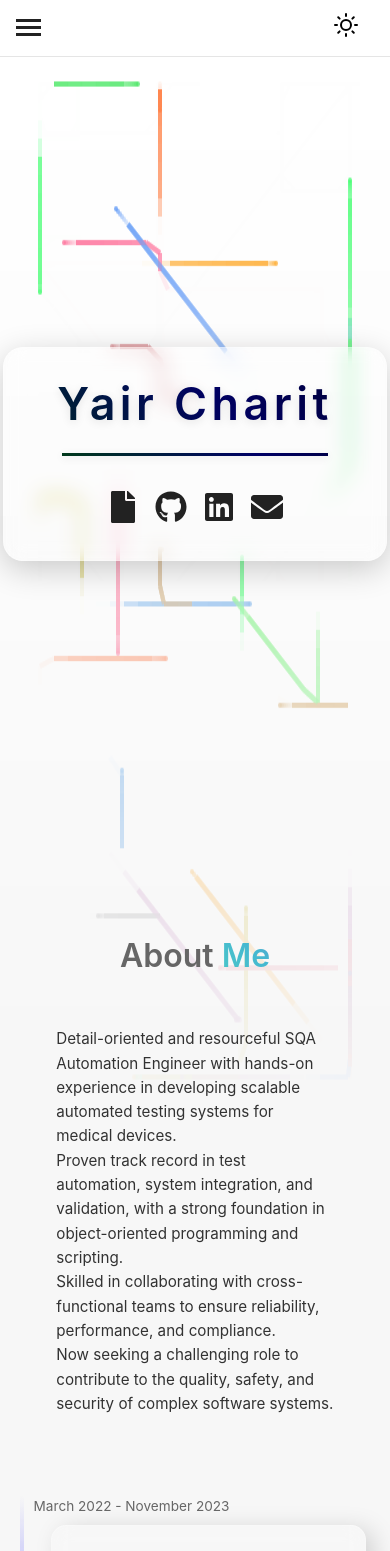
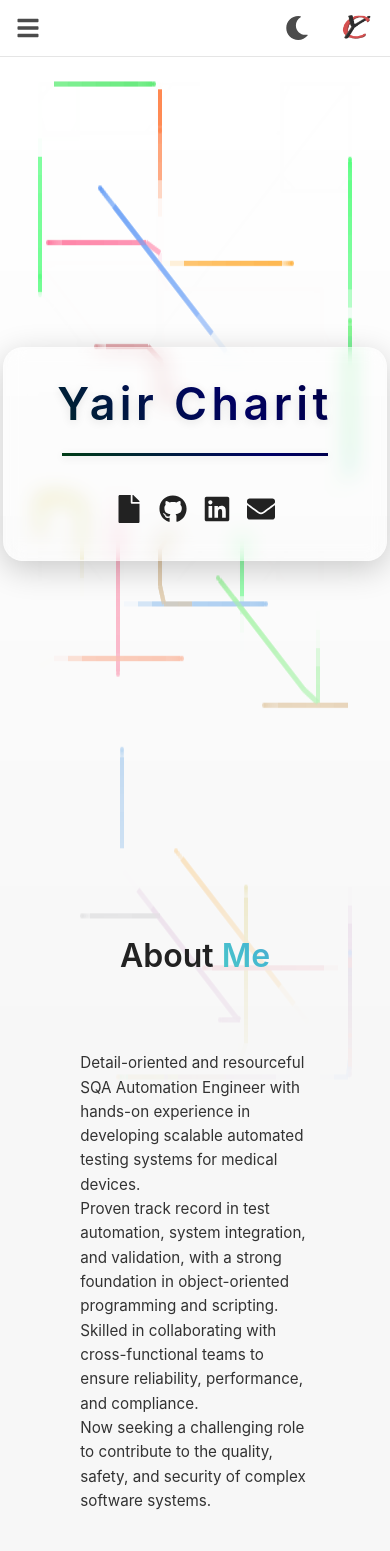
Before and after one commit to yaircharit/yaircharit.github.io, a React (Vite) app: page / in a window 390 px wide. Shown: the top 1551 px of the page. Built offline with nearby package versions, Linux system fonts and the light colour scheme.

Commit message:
Refactor contact icons and update icon usage across components; enhance Navbar with responsive design and logo integration; restructure myData.json for better responsiveness.

```diff
--- a/src/components/ContactIcons.jsx
+++ b/src/components/ContactIcons.jsx
@@ -1,6 +1,6 @@
 import React from "react";
 import { Link } from "react-router-dom";
-import {contactData} from "../data/myData.json";
+import myData from "../data/myData.json";
 import Icon from "./Icon";
 
 function isExternal(url) {
@@ -8,9 +8,10 @@ function isExternal(url) {
 }
 
 export default function ContactIcons({ ignoreDarkMode = false }) {
+  const contactData = myData.contactData || [];
   return (
     <div className={`contact-icons${ignoreDarkMode ? " ignore-darkmode" : ""}`}>
-      {Object.entries(contactData).map(([label, url]) =>
+      {contactData.map(({ label, url, icon }) =>
         isExternal(url) ? (
           <a
             key={label}
@@ -21,7 +22,7 @@ export default function ContactIcons({ ignoreDarkMode = false }) {
             aria-label={label}
             style={{ fontSize: "2rem", margin: "0 0.5rem" }}
           >
-            <Icon name={label} />
+            <Icon name={icon} size={28} />
           </a>
         ) : (
           <Link
@@ -31,7 +32,7 @@ export default function ContactIcons({ ignoreDarkMode = false }) {
             aria-label={label}
             style={{ fontSize: "2rem", margin: "0 0.5rem" }}
           >
-            <Icon name={label} />
+            <Icon name={icon} size={28} />
           </Link>
         )
       )}
--- a/src/components/Icon.jsx
+++ b/src/components/Icon.jsx
@@ -1,17 +1,9 @@
-import React from "react";
-import { FaGithub, FaLinkedin, FaEnvelope, FaFile } from "react-icons/fa";
+import * as FaIcons from "react-icons/fa";
 
-// Map icon names to icon components
-const Icons = {
-  resume: FaFile,
-  github: FaGithub,
-  linkedin: FaLinkedin,
-  email: FaEnvelope,
-};
-
-
-export default function Icon({ name, size = 32, color = "inherit", ...props }) {
-  const Icon = Icons[name.toLowerCase()];
-  if (!Icon) return null;
-  return <Icon size={size} color={color} {...props} />;
+export default function Icon({ name, size = 32, color, ...props }) {
+    // Use CSS variable for color if not explicitly set
+    const iconColor = color ?? "var(--icon-color, currentColor)";
+    const IconComponent = FaIcons[name];
+    if (!IconComponent) return null;
+    return <IconComponent size={size} color={iconColor} {...props} />;
 }
--- a/src/components/Navbar.jsx
+++ b/src/components/Navbar.jsx
@@ -5,6 +5,7 @@ import logo from '../assets/YC_Logo_Red.png'
 import projectsData from '../data/projects.json'
 import navbarData from '../data/navbar.json'
 import DropdownMenu from './DropdownMenu'
+import Icon from './Icon' // <-- Import the Icon component
 
 function useDarkMode() {
   const [dark, setDark] = useState(() => {
@@ -34,7 +35,6 @@ export default function Navbar() {
 
   const handleNavigation = (e, path) => {
     e.preventDefault()
-
     window.location.hash = path
     setIsOpen(false)
   }
@@ -53,14 +53,12 @@ export default function Navbar() {
     <nav className={`navbar${scrolled ? ' scrolled' : ''}`}>
       <div className="left-section">
         {/* Hamburger button for mobile - now on the left */}
-        <button className="hamburger mobile-only" onClick={() => setIsOpen(!isOpen)}>
-          <span></span>
-          <span></span>
-          <span></span>
-        </button>
-        {/* Navbar menu for desktop and toggled mobile */}
-        <ul className={`navbar-menu${isOpen ? ' active' : ''}`}>
-          {navbarData.menu.map(item => {
+          <button className="hamburger mobile-only" onClick={() => setIsOpen(!isOpen)} aria-label="Open menu">
+            <Icon name="FaBars" size={24} />
+          </button>
+          {/* Navbar menu for desktop and toggled mobile */}
+          <ul className={`navbar-menu${isOpen ? ' active' : ''}`}>
+            {navbarData.menu.map(item => {
             if (item.type === 'dropdown')
               return (
                 <DropdownMenu
@@ -97,20 +95,13 @@ export default function Navbar() {
           className="dark-mode-toggle"
           onClick={() => setDark(d => !d)}
           title={dark ? 'Switch to light mode' : 'Switch to dark mode'}
-          style={{
-            fontSize: '1.5rem',
-            background: 'none',
-            border: 'none',
-            cursor: 'pointer',
-            marginLeft: '1rem'
-          }}
+          aria-label={dark ? 'Switch to light mode' : 'Switch to dark mode'}
         >
-          {dark ? (
-            <svg width="24" height="24" viewBox="0 0 24 24" fill="none" stroke="currentColor" strokeWidth="2" strokeLinecap="round" strokeLinejoin="round"><path d="M21 12.79A9 9 0 1 1 11.21 3a7 7 0 0 0 9.79 9.79z"/></svg>
-          ) : (
-            <svg width="24" height="24" viewBox="0 0 24 24" fill="none" stroke="currentColor" strokeWidth="2" strokeLinecap="round" strokeLinejoin="round"><circle cx="12" cy="12" r="5"/><path d="M12 1v2M12 21v2M4.22 4.22l1.42 1.42M18.36 18.36l1.42 1.42M1 12h2M21 12h2M4.22 19.78l1.42-1.42M18.36 5.64l1.42-1.42"/></svg>
-          )}
+          <Icon name={dark ? "FaSun" : "FaMoon"} size={24}/>
         </button>
+        <a href="/" onClick={e => handleNavigation(e, "/")}>
+          <img src={logo} alt="YC Logo" className="navbar-logo" />
+        </a>
       </div>
     </nav>
   )
--- a/src/components/ProjectCard.jsx
+++ b/src/components/ProjectCard.jsx
@@ -11,7 +11,7 @@ function ProjectCard({ project }) {
     </div>
   )
   const repo = project.repository && (
-    <a href={project.repository} className="project-repo" target="_blank" rel="noopener noreferrer"><Icon name="github" /></a>
+    <a href={project.repository} className="project-repo" target="_blank" rel="noopener noreferrer"><Icon name="FaGithub" /></a>
   )
   const titleLink = project.link
     ? (project.link.endsWith('.html')
--- a/src/data/myData.json
+++ b/src/data/myData.json
@@ -5,10 +5,10 @@
     "Skilled in collaborating with cross-functional teams to ensure reliability, performance, and compliance.",
     "Now seeking a challenging role to contribute to the quality, safety, and security of complex software systems."
   ],
-  "contactData": {
-    "Resume" : "/resume",
-    "GitHub" : "https://github.com/yaircharit",
-    "LinkedIn" : "https://linkedin.com/in/yair-charit",
-    "Email" : "mailto:yaircharit@gmail.com"
-  }
+  "contactData": [
+    {"label": "Resume" ,"url": "/resume", "icon": "FaFile"},
+    {"label": "GitHub" , "url": "https://github.com/yaircharit", "icon": "FaGithub"},
+    {"label": "LinkedIn" , "url": "https://linkedin.com/in/yair-charit", "icon": "FaLinkedin"},
+    {"label": "Email" , "url": "mailto:yaircharit@gmail.com", "icon": "FaEnvelope"}
+  ]
 }
--- a/src/styles/App.css
+++ b/src/styles/App.css
@@ -1,3 +1,4 @@
+/* ====== CSS Variables ====== */
 :root {
   --bg: #f7f7f7;
   --bg-secondary: #fff;
@@ -7,66 +8,176 @@
   --card-bg: rgba(255,255,255,0.1);
   --card-border: rgba(255,255,255,0.2);
   --shadow: 0 4px 16px rgba(0,0,0,0.1);
+  --icon-color: #4b4b4b;
 }
 
+.dark-mode {
+  --bg: #181a1b;
+  --bg-secondary: #23272a;
+  --text: #d6d6d6;
+  --text-secondary: #b0b0b0;
+  --border: rgba(255,255,255,0.08);
+  --card-bg: rgba(30,30,30,0.7);
+  --card-border: rgba(255,255,255,0.08);
+  --shadow: 0 4px 16px rgba(0,0,0,0.5);
+  --icon-color: #ffffffd1;
+}
+
+/* ====== Base Styles ====== */
 body, section, main {
   background: var(--bg);
   color: var(--text);
 }
 
-.dark-mode {
-  --bg: #181a1b;
-  --bg-secondary: #23272a;
-  --text: #f7f7f7;
-  --text-secondary: #b0b0b0;
-  --border: rgba(255,255,255,0.08);
-  --card-bg: rgba(30,30,30,0.7);
-  --card-border: rgba(255,255,255,0.08);
-  --shadow: 0 4px 16px rgba(0,0,0,0.5);
-}
+#root { width: 100%; text-align: center; }
+main { width: 100%; overflow-x: hidden; position: relative; }
 
-.project-page, .project-content, .project-card, .about-content, .timeline, .contact-section {
-  background: transparent;
-  color: var(--text);
-  border-color: var(--card-border);
-  /* box-shadow: var(--shadow); */
-}
-
-.project-content h1, .project-content h3, .timeline-header h3, .timeline-header h4, .gradient-text {
-  color: var(--text);
-}
-
-.project-description, .project-content p, .timeline-details p, .contact-section p {
-  color: var(--text-secondary);
-}
-
-.technology-tag, .project-repo, .project-repo-link, .back-button, .zoom-controls, .open-html-btn {
-  background: var(--bg-secondary);
-  color: var(--text);
-  border-color: var(--border);
-}
-
-.technology-tag, .project-repo, .project-repo-link, .open-html-btn {
-  border: 1px solid var(--border);
-}
-
-.back-button, .zoom-controls button, .open-html-btn {
-  background: var(--bg-secondary);
-  color: var(--text);
-  border: 1px solid var(--border);
-}
-
-.navbar, .navbar-menu, .dropdown-menu {
-  background: var(--bg-secondary);
-  color: var(--text);
-}
-
+/* ====== Scrollbar ====== */
 ::-webkit-scrollbar { background: var(--bg-secondary); }
 ::-webkit-scrollbar-thumb { background: var(--border); }
 
-#root { width: 100%; text-align: center; }
-main { width: 100%; overflow-x: hidden; position: relative; }
+/* ====== Section & Typography ====== */
+section {
+  padding: 0 4rem;
+  margin-top: 2rem;
+  box-sizing: border-box;
+  width: 100%;
+  position: relative;
+  z-index: 1;
+}
+section h1, section h2 {
+  text-align: left;
+  color: var(--text);
+  margin-bottom: 1.5rem;
+  font-size: 2.5rem;
+  font-weight: 600;
+}
+section p {
+  text-align: left;
+  padding: 0 2rem;
+  margin-bottom: 1rem;
+  color: rgba(0,0,0,0.8);
+  line-height: 1.6;
+}
 
+/* ====== Gradient Text ====== */
+.gradient-text {
+  background: linear-gradient(45deg,#FF3366,#FF6B6B,#4ECDC4,#45B7D1,#9B59B6);
+  -webkit-background-clip: text;
+  background-clip: text;
+  color: transparent;
+  background-size: 400% 400%;
+  animation: gradient-shift 15s ease infinite;
+}
+@keyframes gradient-shift {
+  0% { background-position: 0% 50%; }
+  50% { background-position: 100% 50%; }
+  100% { background-position: 0% 50%; }
+}
+
+/* ====== Home Section ====== */
+.home-section {
+  min-height: 100vh;
+  display: flex;
+  align-items: center;
+  justify-content: center;
+  padding: 0;
+  overflow: visible;
+  margin-bottom: 0;
+  position: relative;
+}
+.home-content {
+  text-align: center;
+  margin: .2rem;
+  padding: 1rem;
+  display: flex;
+  flex-direction: column;
+  align-items: center;
+  background: rgba(255,255,255,0.1);
+  backdrop-filter: blur(10px);
+  border-radius: 20px;
+  border: 1px solid rgba(255,255,255,0.2);
+  box-shadow: 0 8px 32px rgba(0,0,0,0.2);
+  animation: content-fade-in 1s ease-out;
+  width: 80%;
+  position: relative;
+  z-index: 2;
+}
+@keyframes content-fade-in {
+  from { opacity: 0; transform: translateY(20px); }
+  to { opacity: 1; transform: translateY(0); }
+}
+.logo {
+  width: 8rem;
+  height: auto;
+  margin-bottom: 2rem;
+  opacity: 0;
+  filter: drop-shadow(0 0 10px rgba(0,0,0,0.2));
+  animation: logo-reveal 1.5s ease-out forwards, logo-float 3s ease-in-out 1.5s infinite;
+}
+@keyframes logo-reveal {
+  0% { opacity: 0; transform: scale(0.8) translateY(20px); }
+  70% { opacity: 1; transform: scale(1.05) translateY(-5px); }
+  100% { opacity: 1; transform: scale(1) translateY(0); }
+}
+@keyframes logo-float {
+  0%,100% { filter: drop-shadow(0 0 10px rgba(0,0,0,0.2)); transform: translateY(0) scale(1); }
+  50% { filter: drop-shadow(0 5px 15px rgba(0,0,0,0.3)); transform: translateY(-10px) scale(1.02); }
+}
+.home-section h1 {
+  font-size: 5rem;
+  margin: 1rem 0;
+  position: relative;
+  font-weight: 600;
+  letter-spacing: 0.1em;
+  background: linear-gradient(45deg,#004d00,#000066,#000000,#333333,#808080);
+  -webkit-background-clip: text;
+  background-clip: text;
+  color: transparent;
+  background-size: 400% 400%;
+  animation: gradient-shift 8s ease infinite;
+  text-shadow: 0 2px 10px rgba(0,0,0,0.1);
+}
+
+/* ====== Contact Section ====== */
+.contact-section {
+  display: flex;
+  flex-direction: column;
+  align-items: center;
+  justify-content: center;
+  margin: 4rem auto;
+  width: 100%;
+  max-width: 800px;
+  text-align: center;
+}
+.contact-section p {
+  font-size: 1.2rem;
+  color: #666;
+  text-align: center;
+  margin: 1rem auto;
+  max-width: 600px;
+  padding: 0 1rem;
+}
+.contact-section hr { width: 80%; margin: 2rem auto; }
+hr { width: 100%; }
+
+/* ====== Contact Icons ====== */
+.contact-icons .contact-icon {
+  color: var(--icon-color);
+  transition: color 0.2s;
+}
+.contact-icons .contact-icon:hover {
+  color: #0078d4;
+}
+.contact-icons.ignore-darkmode,
+.contact-icons.ignore-darkmode .contact-icon,
+.contact-icons.ignore-darkmode svg {
+  color: #222 !important;
+  filter: none !important;
+  background: none !important;
+}
+
+/* ====== Timeline Section ====== */
 .timeline-line-container { position: relative; }
 .timeline-line-vertical {
   position: absolute;
@@ -103,54 +214,46 @@ main { width: 100%; overflow-x: hidden; position: relative; }
   background: radial-gradient(circle, #fff 0%, #b2fefa 60%, transparent 100%);
 }
 
-body.show-timeline-line::before, .dark-mode body.show-timeline-line::before { display: none !important; }
+/* ====== Misc ====== */
+.title-underline {
+  width: 0;
+  height: 3px;
+  background: linear-gradient(90deg,#004d00,#000066,#000000,#333333,#808080);
+  margin: 1rem 0 2rem;
+  animation: line-expand 1.5s ease-out forwards, gradient-shift 8s ease infinite;
+  background-size: 400% 400%;
+  box-shadow: 0 2px 8px rgba(0,0,0,0.1);
+}
+@keyframes line-expand { to { width: 80%; } }
+.tagline {
+  font-size: 2rem;
+  color: rgba(255,255,255,0.9);
+  margin-bottom: 4rem;
+  font-weight: 500;
+  opacity: 0;
+  animation: fade-in 0.5s ease-out 1s forwards;
+  text-shadow: 0 2px 8px rgba(0,0,0,0.1);
+}
+@keyframes fade-in { to { opacity: 1; } }
 
-section { padding: 0 4rem; margin-top: 2rem; box-sizing: border-box; width: 100%; position: relative; z-index: 1; }
-section h1, section h2 { text-align: left; color: #666; margin-bottom: 1.5rem; font-size: 2.5rem; font-weight: 600; }
-section p { text-align: left; padding: 0 2rem; margin-bottom: 1rem; color: rgba(0,0,0,0.8); line-height: 1.6; }
-
-.gradient-text {
-  background: linear-gradient(45deg,#FF3366,#FF6B6B,#4ECDC4,#45B7D1,#9B59B6);
-  -webkit-background-clip: text; background-clip: text; color: transparent;
-  background-size: 400% 400%; animation: gradient-shift 15s ease infinite;
+/* ====== Card & Button Styles ====== */
+.card { padding: 2em; }
+.read-the-docs { color: #888; }
+.technology-tag, .project-repo, .project-repo-link, .back-button, .zoom-controls, .open-html-btn {
+  background: var(--bg-secondary);
+  color: var(--text);
+  border-color: var(--border);
 }
-@keyframes gradient-shift {
-  0% { background-position: 0% 50%; }
-  50% { background-position: 100% 50%; }
-  100% { background-position: 0% 50%; }
+.technology-tag, .project-repo, .project-repo-link, .open-html-btn {
+  border: 1px solid var(--border);
+}
+.back-button, .zoom-controls button, .open-html-btn {
+  background: var(--bg-secondary);
+  color: var(--text);
+  border: 1px solid var(--border);
 }
 
-.home-section { min-height: 100vh; display: flex; align-items: center; justify-content: center; padding: 0; overflow: visible; margin-bottom: 0; position: relative; }
-.home-content { text-align: center; margin: .2rem; padding: 1rem; display: flex; flex-direction: column; align-items: center; background: rgba(255,255,255,0.1); backdrop-filter: blur(10px); border-radius: 20px; border: 1px solid rgba(255,255,255,0.2); box-shadow: 0 8px 32px rgba(0,0,0,0.2); animation: content-fade-in 1s ease-out; width: 80%; position: relative; z-index: 2; }
-@keyframes content-fade-in { from { opacity: 0; transform: translateY(20px); } to { opacity: 1; transform: translateY(0); } }
-
-.logo { width: 8rem; height: auto; margin-bottom: 2rem; opacity: 0; filter: drop-shadow(0 0 10px rgba(0,0,0,0.2)); animation: logo-reveal 1.5s ease-out forwards, logo-float 3s ease-in-out 1.5s infinite; }
-@keyframes logo-reveal { 0% { opacity: 0; transform: scale(0.8) translateY(20px); } 70% { opacity: 1; transform: scale(1.05) translateY(-5px); } 100% { opacity: 1; transform: scale(1) translateY(0); } }
-@keyframes logo-float { 0%,100% { filter: drop-shadow(0 0 10px rgba(0,0,0,0.2)); transform: translateY(0) scale(1); } 50% { filter: drop-shadow(0 5px 15px rgba(0,0,0,0.3)); transform: translateY(-10px) scale(1.02); } }
-
-.home-section h1 { font-size: 5rem; margin: 1rem 0; position: relative; font-weight: 600; letter-spacing: 0.1em; background: linear-gradient(45deg,#004d00,#000066,#000000,#333333,#808080); -webkit-background-clip: text; background-clip: text; color: transparent; background-size: 400% 400%; animation: gradient-shift 8s ease infinite; text-shadow: 0 2px 10px rgba(0,0,0,0.1); }
-
-.contact-section { display: flex; flex-direction: column; align-items: center; justify-content: center; margin: 4rem auto; width: 100%; max-width: 800px; text-align: center; }
-.contact-section p { font-size: 1.2rem; color: #666; text-align: center; margin: 1rem auto; max-width: 600px; padding: 0 1rem; }
-.contact-section hr { width: 80%; margin: 2rem auto; }
-hr { width: 100%; }
-
-.title-underline { width: 0; height: 3px; background: linear-gradient(90deg,#004d00,#000066,#000000,#333333,#808080); margin: 1rem 0 2rem; animation: line-expand 1.5s ease-out forwards, gradient-shift 8s ease infinite; background-size: 400% 400%; box-shadow: 0 2px 8px rgba(0,0,0,0.1); }
-@keyframes line-expand { to { width: 80%; } }
-
-.tagline { font-size: 2rem; color: rgba(255,255,255,0.9); margin-bottom: 4rem; font-weight: 500; opacity: 0; animation: fade-in 0.5s ease-out 1s forwards; text-shadow: 0 2px 8px rgba(0,0,0,0.1); }
-@keyframes fade-in { to { opacity: 1; } }
-
-.logo { height: 6em; padding: 1.5em; will-change: filter; transition: filter 300ms; }
-.logo:hover { filter: drop-shadow(0 0 2em #646cffaa); }
-.logo.react:hover { filter: drop-shadow(0 0 2em #61dafbaa); }
-@keyframes logo-spin { from { transform: rotate(0deg); } to { transform: rotate(360deg); } }
-
-.card { padding: 2em; }
-.read-the-docs { color: #888; }
-
-.about-content { background: none; border: none; box-shadow: none; padding: 0; margin: 0; color: var(--text-secondary); font-size: 1.1rem; line-height: 1.7; }
-#timeline-section { position: relative; padding-top: 0; z-index: 2; top: 0; }
+/* ====== About Section ====== */
 #about {
   background: transparent;
   color: var(--text, #fff);
@@ -163,35 +266,61 @@ hr { width: 100%; }
   position: relative;
   z-index: 2;
   transition: box-shadow 0.3s ease;
+  display: flex;
+  flex-direction: column;
+  align-items: center;
+  justify-content: center;
+  text-align: center;
 }
 
+.about-content {
+  background: none;
+  border: none;
+  box-shadow: none;
+  padding: 0;
+  margin: 0;
+  color: var(--text-secondary);
+  font-size: 1.1rem;
+  line-height: 1.7;
+  text-align: center;
+  width: 100%;
+  display: flex;
+  flex-direction: column;
+  align-items: center;
+  justify-content: center;
+}
 
+/* ====== Responsive ====== */
 @media screen and (max-width: 768px) {
   .timeline-line-vertical { left: 20px; transform: none; }
   #about { text-align: center; width: 95%; max-width: 98vw; padding: 0; }
-  #about h2 { margin: 0.5rem 0 1rem 0; padding: 0; text-align: center; }
-  .about-content { text-align: center; margin: 0 auto; padding: 0.5rem 0.5rem 1.5rem 0.5rem; width: 100%; }
-}
-
-@media screen and (max-width: 768px) {
-  body::before { left: 20px; transform: none; height: calc(100vh + 40vh); background: linear-gradient(to bottom,rgba(100,100,255,0.4) 0%,rgba(100,100,255,0.2) 85%,rgba(100,100,255,0.05) 100%); }
+  #about h2 { margin: 0; padding: 0; text-align: center; }
+  .about-content { text-align: center; margin: 0 auto; padding: 0.5rem 0.5rem 1.5rem 0.5rem; width: 100%; border-radius: 15px; }
   section { padding: 0 1rem; }
   section h1, section h2 { text-align: center; font-size: 2rem; width: 100%; }
-  section p { padding: 0 0.5rem; font-size: 0.95rem; line-height: 1.6; }
-  .about-content { margin: 0 auto 3rem; padding: 1.5rem; border-radius: 15px; }
+  section p { padding: 1; font-size: 0.95rem; line-height: 1.6; }
   .home-section h1 { font-size: 3.5rem; text-align: center; width: 100%; }
   .home-content { width: 90%; padding: 1.5rem; }
 }
-
 @media screen and (max-width: 480px) {
   section { padding: 0 0.5rem; }
-  .about-content { margin: 0.5rem auto 3rem; width: calc(90% - 40px); padding: 1rem; z-index: -1; }
+  .about-content { margin: 3rem; width: calc(90% - 40px); z-index: -1; }
   .home-section h1 { font-size: 2.8rem; margin: 0.5rem 0; }
 }
 
+/* ====== Dark Mode Text Fixes ====== */
 .dark-mode h2, .dark-mode h3, .dark-mode h4, .dark-mode h5, .dark-mode h6 { color: var(--text) !important; }
-.dark-mode p { color: #B0B0B0 !important; }
-.dark-mode .contact-icons .contact-icon, .dark-mode .contact-icons .icon-github, .dark-mode .contact-icons .icon-linkedin, .dark-mode .contact-icons .icon-email, .dark-mode .home-content .contact-icon, .dark-mode .home-content .icon-github, .dark-mode .home-content .icon-linkedin, .dark-mode .home-content .icon-email {
+.dark-mode p { color: var(--text-secondary) !important; }
+
+/* ====== Dark Mode Contact Icons Gradient ====== */
+.dark-mode .contact-icons .contact-icon,
+.dark-mode .contact-icons .icon-github,
+.dark-mode .contact-icons .icon-linkedin,
+.dark-mode .contact-icons .icon-email,
+.dark-mode .home-content .contact-icon,
+.dark-mode .home-content .icon-github,
+.dark-mode .home-content .icon-linkedin,
+.dark-mode .home-content .icon-email {
   background: linear-gradient(90deg, #fff 0%, #b2fefa 40%, #a1c4fd 80%, #fbc2eb 100%);
   -webkit-background-clip: text;
   -webkit-text-fill-color: transparent;
@@ -201,10 +330,5 @@ hr { width: 100%; }
   fill: currentColor !important;
 }
 
-.contact-icons.ignore-darkmode,
-.contact-icons.ignore-darkmode .contact-icon,
-.contact-icons.ignore-darkmode svg {
-  color: #222 !important;
-  filter: none !important;
-  background: none !important;
-}
+/* ====== Hide Timeline Line Overlay ====== */
+body.show-timeline-line::before, .dark-mode body.show-timeline-line::before { display: none !important; }
--- a/src/styles/Navbar.css
+++ b/src/styles/Navbar.css
@@ -19,16 +19,16 @@
   backdrop-filter: blur(10px);
 }
 
-.navbar-brand {
+.left-section {
   display: flex;
-  justify-content: space-between;
   align-items: center;
 }
 
-.navbar-brand a {
-  font-size: 1.5rem;
-  font-weight: bold;
-  color: var(--text, #646cff);
+.right-section {
+  display: flex;
+  align-items: center;
+  margin-right: 1.5rem;
+  gap: 0.5rem;
 }
 
 .hamburger {
@@ -38,6 +38,7 @@
   background: none;
   border: none;
   padding: 0.5rem;
+  cursor: pointer;
 }
 
 .hamburger span {
@@ -45,24 +46,11 @@
   height: 3px;
   background-color: var(--text);
   transition: 0.3s;
+  display: block;
 }
 
-.left-section {
-  display: flex;
-  align-items: center;
-}
-
-.navbar-icon {
-  display: flex;
-  align-items: center;
-  text-decoration: none;
-  margin-right: 2rem;
-}
-
-.nav-logo {
-  margin: 1rem;
-  height: 2rem;
-  width: auto;
+.mobile-only {
+  display: none;
 }
 
 .navbar-menu {
@@ -82,6 +70,7 @@
   margin: 0.3rem 0.6rem;
   white-space: nowrap;
   background: transparent;
+  text-decoration: none;
 }
 
 .dropdown {
@@ -108,13 +97,32 @@
 .navbar-menu li a:hover {
   background-color: var(--border);
 }
-.dark-mode .nav-logo {
+
+.dark-mode .navbar-logo {
   filter: brightness(0) invert(1) contrast(1.2) saturate(1.5);
 }
+
+.navbar-logo {
+  height: 36px;
+  cursor: pointer;
+  margin-left: 1rem;
+  display: flex;
+  align-items: center;
+}
+
+/* Ensure vertical alignment for logo and dark mode toggle */
+.dark-mode-toggle {
+  font-size: 1.5rem;
+  background: none;
+  border: none;
+  cursor: pointer;
+  margin-left: 1rem;
+  padding: 0;
+  display: flex;
+  align-items: center;
+}
+
 @media (max-width: 768px) {
-  .dark-mode .nav-logo {
-    filter: brightness(0) invert(1) contrast(1.2) saturate(1.5);
-  }
   .navbar {
     flex-wrap: wrap;
     padding: 0.5rem 0;
@@ -123,8 +131,13 @@
   .right-section {
     display: flex;
     align-items: center;
-    gap: 1.2rem;
-    margin-right: 1.2rem;
+    gap: 0.5rem;
+    margin-right: 0.5rem;
+    margin-left: auto; /* Pushes right-section to the far right */
+    position: absolute;
+    right: 0.5rem;
+    top: 0;
+    height: 100%;
   }
 
   .dark-mode-toggle {
@@ -132,6 +145,15 @@
     margin-right: 0.5rem;
     font-size: 2rem;
     padding: 0.3rem;
+    display: flex;
+    align-items: center;
+  }
+
+  .navbar-logo {
+    margin-left: 0.5rem;
+    height: 36px;
+    display: flex;
+    align-items: center;
   }
 
   .hamburger {
@@ -139,30 +161,40 @@
     margin-left: 0.5rem;
   }
 
+  .mobile-only {
+    display: flex;
+  }
+
   .navbar-menu {
     display: none;
     flex-direction: column;
     align-items: stretch;
-    gap: 0.5rem;
-    background-color: transparent;
+    background: var(--bg-secondary);
     position: absolute;
     top: 100%;
     left: 0;
+    z-index: 1001;
   }
 
   .navbar-menu.active {
     display: flex;
   }
 
-  .navbar-menu li a {
-    color: var(--text);
+  .dropdown {
+    position: relative;
+    width: 100%;
   }
 
   .dropdown-menu {
-    position: absolute;
-    left: 100%;
-    top: 0;
+    display: none;
+    position: static;
+    background: var(--bg-secondary);
     box-shadow: none;
-    background-color: var(--bg-secondary);
+    width: 100%;
+    z-index: 1002;
+  }
+
+  .dropdown-menu.active {
+    display: block;
   }
 }
```
